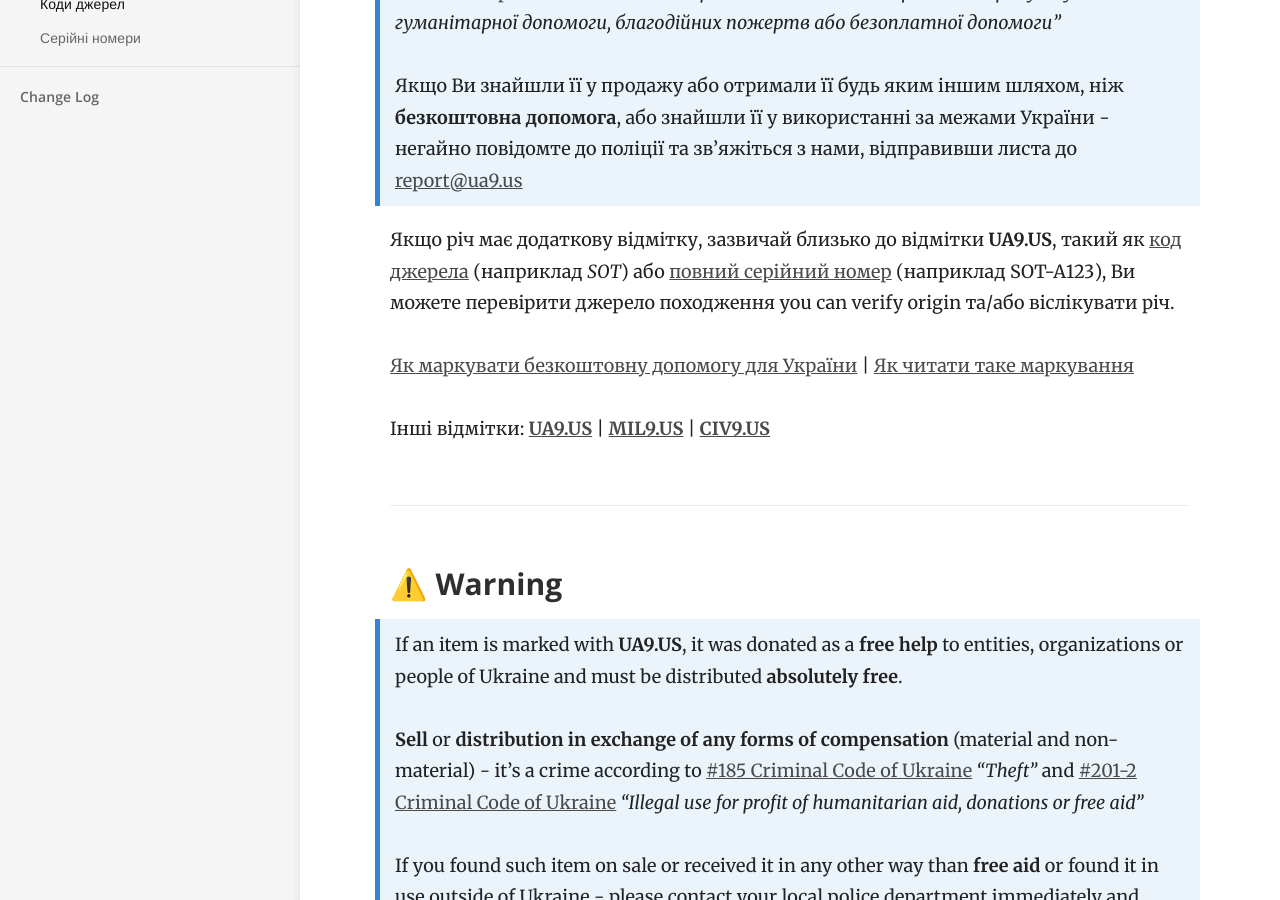
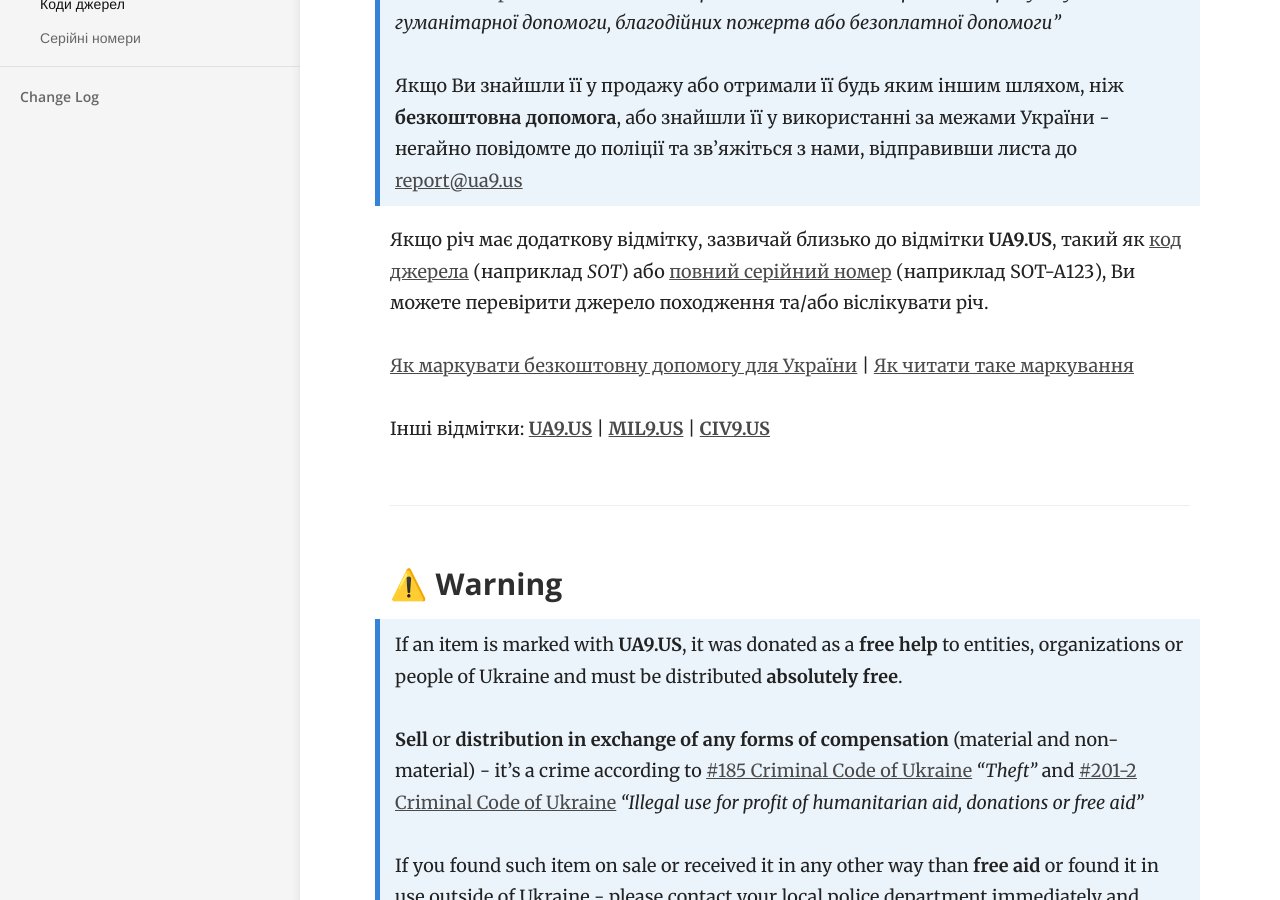
Before and after one commit to UA-DONATIONS/ua9us.github.io, a Jekyll site: the page built from _docs/alert/generic.md, in a window 1280 px wide and 900 px high, scrolled down 621 px. Built offline with Jekyll 4.4.1, drawn with Linux system fonts in a browser that asks for light colours; some of the changed text lies outside the part shown.

Commit message:
Fixed layout

```diff
--- a/_docs/alert/generic.md
+++ b/_docs/alert/generic.md
@@ -14,7 +14,7 @@ order: 1
 >
 > Якщо Ви знайшли її у продажу або отримали її будь яким іншим шляхом, ніж **безкоштовна допомога**, або знайшли її у використанні за межами України - негайно повідомте до поліції та зв'яжіться з нами, відправивши листа до [report@ua9.us](mailto:report@ua9.us)
 
-Якщо річ має додаткову відмітку, зазвичай близько до відмітки **UA9.US**, такий як [код джерела](/mark/sources/) (наприклад _SOT_) або [повний серійний номер](/mark/serials) (наприклад SOT-A123), Ви можете перевірити джерело походження you can verify origin та/або віслікувати річ.
+Якщо річ має додаткову відмітку, зазвичай близько до відмітки **UA9.US**, такий як [код джерела](/mark/sources/) (наприклад _SOT_) або [повний серійний номер](/mark/serials) (наприклад SOT-A123), Ви можете перевірити джерело походження та/або віслікувати річ.
 
 [Як маркувати безкоштовну допомогу для України](/mark/mark) \| [Як читати таке маркування](/mark/read)
 
```
Also changed, not shown: other parts of _docs/alert/generic.md (+3 -0 lines), _docs/alert/civil.md (+4 -1 lines), _docs/alert/military.md (+3 -1 lines).
